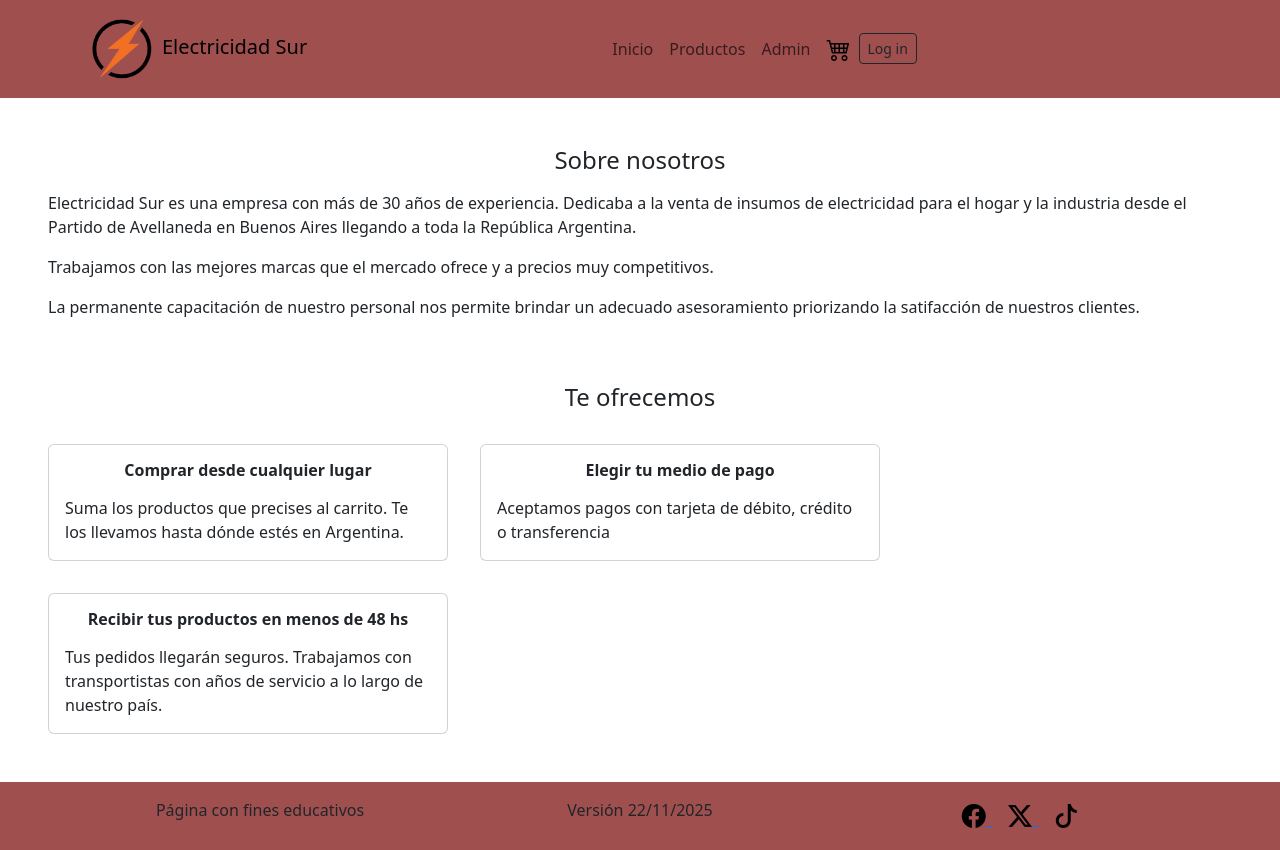
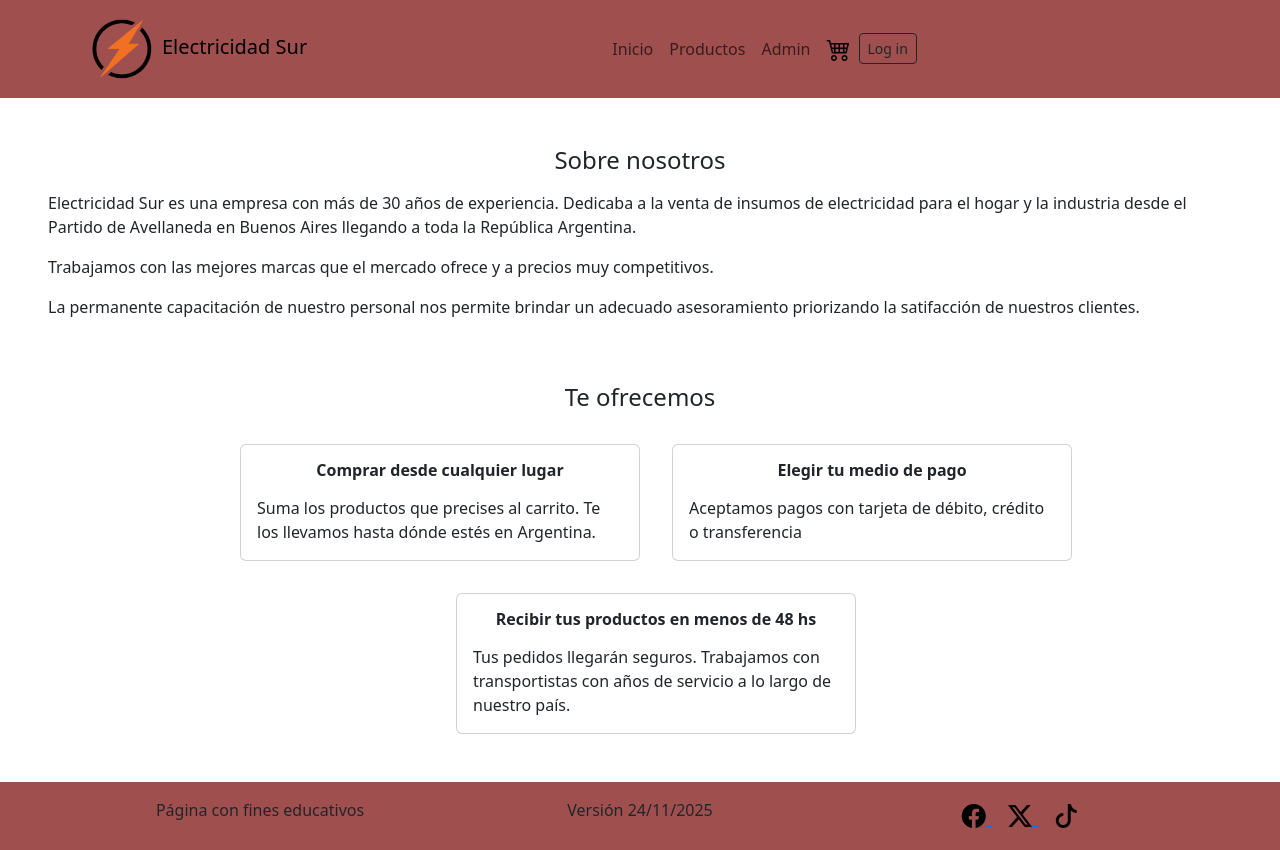
Before and after one commit to BoaglioC/ProyectoBoaglio25235, a React (Vite) app: page / in a window 1280 px wide. Built offline with nearby package versions, Linux system fonts and the light colour scheme.

Commit message:
Algo de CSS en Footer y Cards

```diff
--- a/src/componentes/Descripcion.jsx
+++ b/src/componentes/Descripcion.jsx
@@ -12,7 +12,7 @@ function Descripcion(){
             <h4 className='text-center mb-3'>Te ofrecemos</h4>
             {/* Implemente las tarjetas de precentación. Como son pocas prefiero repetirlas,
                 si fueran mas tendría que automatizar la carga de datos de las mismas (sería el caso de los productos) */}
-            <div   style={{ display:'flex',flexWrap: 'wrap', marginBottom:'2rem', paddingLeft:'2rem' }}>
+            <div   style={{ display:'flex',flexWrap: 'wrap', marginBottom:'2rem', paddingLeft:'2rem', justifyContent:"center" }}>
                 <TarjetaPresentacion titulo= {"Comprar desde cualquier lugar"} descripcion = {"Suma los productos que precises al carrito. Te los llevamos hasta dónde estés en Argentina."}/>
                 <TarjetaPresentacion titulo= {"Elegir tu medio de pago"} descripcion = {"Aceptamos pagos con tarjeta de débito, crédito o transferencia"}/>
                 <TarjetaPresentacion titulo= {"Recibir tus productos en menos de 48 hs"} descripcion = {"Tus pedidos llegarán seguros. Trabajamos con transportistas con años de servicio a lo largo de nuestro país."}/>
--- a/src/componentes/Footer.jsx
+++ b/src/componentes/Footer.jsx
@@ -10,7 +10,7 @@ function Footer(){
             <Container>
                 <Row>
                     <Col>Página con fines educativos</Col>
-                    <Col>Versión 22/11/2025</Col>
+                    <Col>Versión 24/11/2025</Col>
                     <Col >
                     {/* Iconos de Bootstrap Icons */}
                     <a href="#"> <i className="bi bi-facebook" style={{fontSize:"1.5rem", color:"black", margin:"0.5rem"}}> </i> </a>
--- a/src/componentes/Galeria.jsx
+++ b/src/componentes/Galeria.jsx
@@ -42,7 +42,7 @@ function Galeria(){
             return(
                 <>
                     <h4 className='text-center mt-5'>Nuestros productos</h4>
-                    <Container style={{ display:'flex',flexWrap: 'wrap', marginBottom:'2rem' }}>
+                    <Container style={{ display:'flex',flexWrap: 'wrap', marginBottom:'2rem', justifyContent:"center" }}>
                         {
                             productos.map(producto =>
                             <div key = {producto.id}>
```
